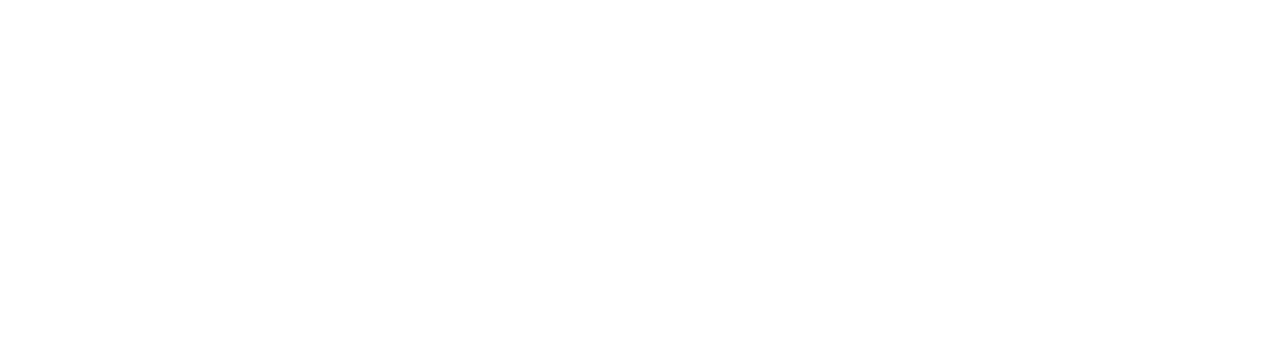
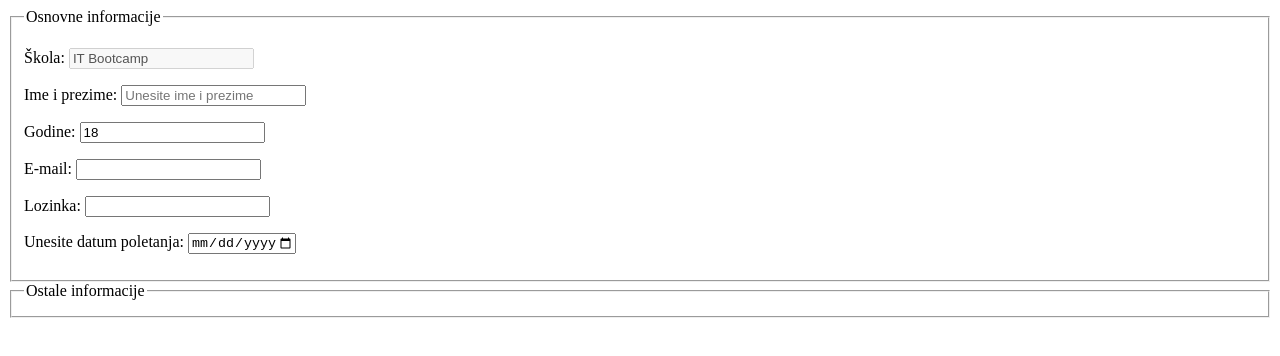
Before and after one commit to JelenaMatejic/skolskiRad, a plain HTML site: page index.html in a window 1280 px wide. Drawn offline with Linux system fonts and the light colour scheme.

Commit message:
HTML forma

```diff
--- a/index.html
+++ b/index.html
@@ -7,5 +7,45 @@
 </head>
 <body>
 
+<form action="">
+    <fieldset>
+        <legend>Osnovne informacije</legend>
+
+        <p>
+            <label>Škola:</label>
+            <input type="text" value="IT Bootcamp" disabled>
+        </p>
+
+        <p>
+            <label>Ime i prezime: </label>
+            <input type="text" placeholder="Unesite ime i prezime">
+        </p>
+
+        <p>
+            <label>Godine: </label>
+            <input type="number" value="18" min="18" step="1">
+        </p>
+
+        <p>
+            <label>E-mail: </label>
+            <input type="email">
+        </p>
+
+        <p>
+            <label>Lozinka: </label>
+            <input type="password">
+        </p>
+
+        <p>
+            <label>Unesite datum poletanja: </label>
+            <input type="date" min="2020-12-01" max="2021-01-31" step="7">
+        </p>
+    </fieldset>
+
+    <fieldset>
+        <legend>Ostale informacije</legend>
+    </fieldset>
+</form>
+
 </body>
 </html>
```
